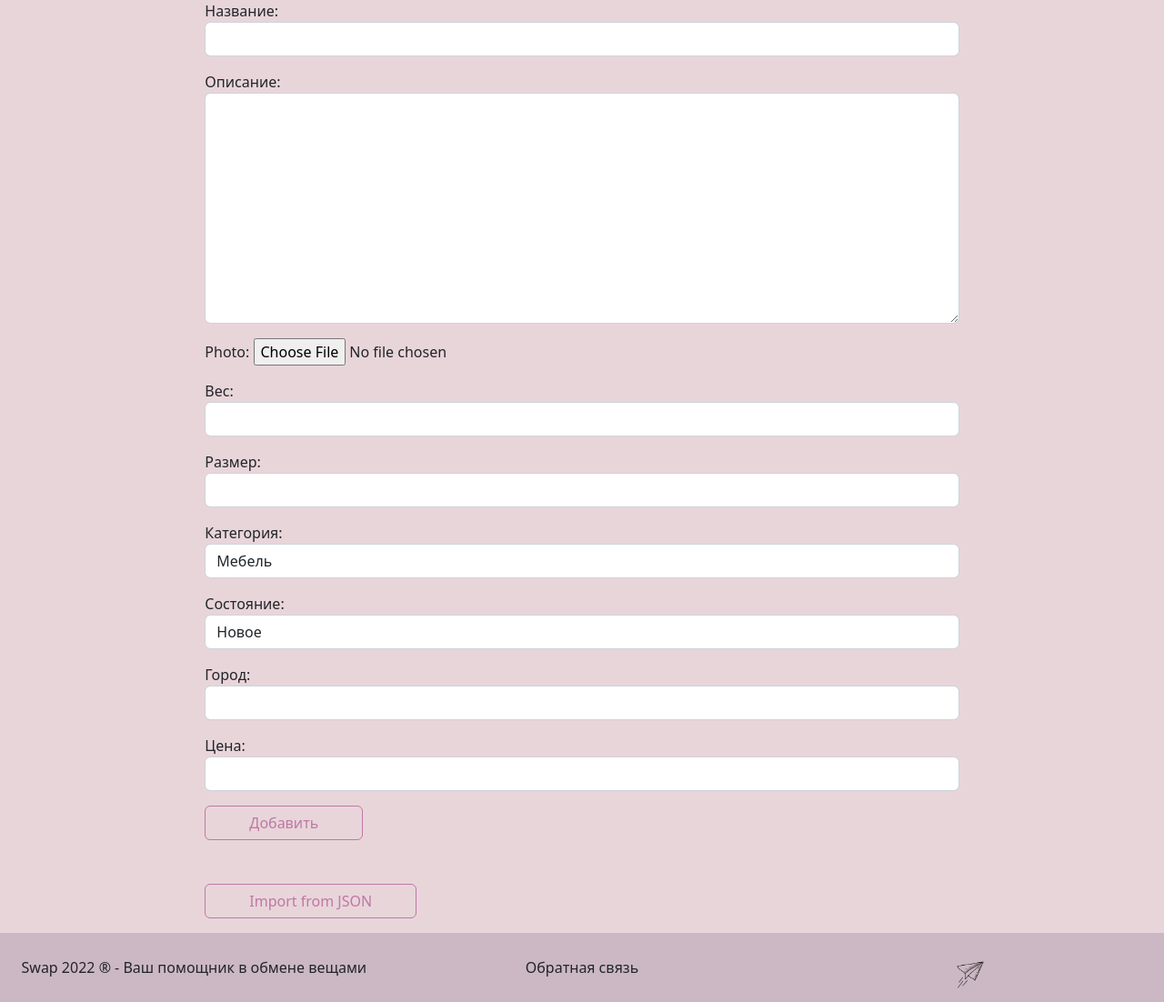
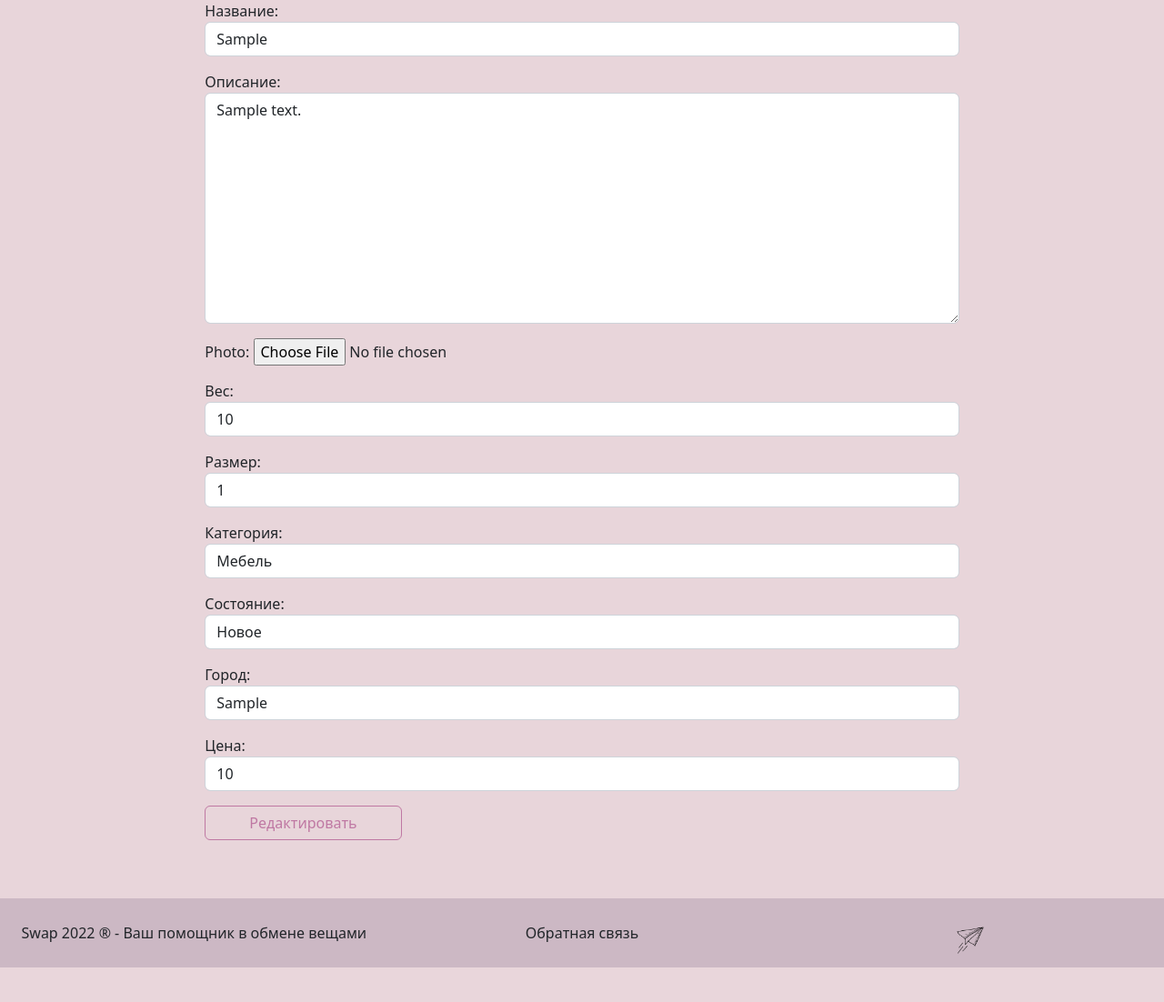
Before and after one commit to moevm/nosql2h22-swap, a Django app: template exchange_site/swap/templates/edit_offer.html in a window 1280 px wide; the page is wider, and only the part inside the window is pictured. Shown: the part 66-1168 px from the top of that part at 91% size. After the commit the page ends 1130 px from the top of that part, so only its background shows below. Run offline with Django 4.2, Linux system fonts and the light colour scheme; tables that the repository leaves empty hold one stand-in row (values such as "Sample post"); the template is opened without the code that fills it: values that come from a table or form of the project are taken from there, most other values are stand-ins (such as "Sample title", 1, 10 or a date in 2020); some web fonts are replaced.

Commit message:
finish edit

```diff
--- a/exchange_site/swap/templates/edit_offer.html
+++ b/exchange_site/swap/templates/edit_offer.html
@@ -15,35 +15,65 @@ Add offer
             <div class="col-lg-8 col-md-12">
               <form enctype="multipart/form-data" method="post">
                   {% csrf_token %}
-                  {{ form.non_form_errors }}
-                  {{form.as_p}}
+                  <p class="fieldWrapper">
+                      <label for="id_title">Название:</label>
+                      <input type="text" value={{offer.title}} name="title" class="form-control" required="" id="id_title">
+                  </p>
+                  <p class="fieldWrapper">
+                      <label for="id_description">Описание:</label>
+                      <textarea name="description" cols="40" rows="10" class="form-control" required="" id="id_description">{{offer.description}}</textarea>
+                  </p>
+                  <p>
+                        <label for="id_photo">Photo:</label>
+                        <input type="file" name="photo" accept="image/*" id="id_photo">
+                  </p>
+                  <p class="fieldWrapper">
+                        <label for="id_weight">Вес:</label>
+                        <input type="number" value={{offer.weight}} name="weight" class="form-control" required="" id="id_weight">
+                  </p>
+                  <p class="fieldWrapper">
+
+                        <label for="id_size">Размер:</label>
+                        <input type="number" value={{offer.size}} name="size" class="form-control" required="" id="id_size">
+                  </p>
+                  <p class="fieldWrapper">
+                            <label for="id_category">Категория:</label>
+                            <select name="category" class="form-control" id="id_category">
+                              <option value="Мебель">Мебель</option>
+
+                              <option value="Одежда">Одежда</option>
+
+                              <option value="Бытовая техника">Бытовая техника</option>
+
+                              <option value="Посуда">Посуда</option>
+
+                              <option value="Продукты">Продукты</option>
+                            </select>
+                  </p>
+                  <p class="fieldWrapper">
+                      <label for="id_state">Состояние:</label>
+                      <select name="state" class="form-control" id="id_state">
+                          <option value="Новое">Новое</option>
+
+                          <option value="Хорошее">Хорошее</option>
+
+                          <option value="Среднее">Среднее</option>
+
+                          <option value="Требует ремонта">Требует ремонта</option>
+                      </select>
+                  </p>
+                  <p class="fieldWrapper">
+                        <label for="id_city">Город:</label>
+                        <input type="text" value={{offer.city}} name="city" class="form-control" required="" id="id_city">
+                  </p>
+                  <p class="fieldWrapper">
+                        <label for="id_price">Цена:</label>
+                        <input type="number" value={{offer.price}} name="price" class="form-control" required="" id="id_price">
+                  </p>
                   <div class="mt-3 mb-5">
-                      <button type="submit" class="px-5 btn" style="color: rgb(191, 120, 163); border-style: solid; border-width: 0.5px; border-color: rgb(191, 120, 163);">Добавить</button>
+                      <button type="submit" class="px-5 btn" style="color: rgb(191, 120, 163); border-style: solid; border-width: 0.5px; border-color: rgb(191, 120, 163);">Редактировать</button>
                   </div>
               </form>
-              <button type="button" class="px-5 btn" style="color: rgb(191, 120, 163); border-style: solid; border-width: 0.5px; border-color: rgb(191, 120, 163);" data-bs-toggle="modal" data-bs-target="#exampleModal">
-                Import from JSON
-              </button>
-              <div class="modal fade" id="exampleModal" tabindex="-1" aria-labelledby="exampleModalLabel" aria-hidden="true">
-                <div class="modal-dialog">
-                  <div class="modal-content">
-                    <div class="modal-header">
-                      <h5 class="modal-title" id="exampleModalLabel">Импорт</h5>
-                      <button type="button" class="btn-close reg-button" data-bs-dismiss="modal" aria-label="Close"></button>
-                    </div>
-                    <form enctype="multipart/form-data" action="{% url 'import_offer_from_json' %}" method="post">
-                        {% csrf_token %}
-                        <input name="file" type="file">
-                    <div class="modal-body">
-                    </div>
-                    <div class="modal-footer">
-                      <button type="button" class="btn reg-button" data-bs-dismiss="modal">Закрыть</button>
-                      <button type="submit" class="btn reg-button">Импортировать</button>
-                    </div>
-                </form>
-                  </div>
-                </div>
-              </div>
             </div>
             <div class="col-lg-2"></div>
         </div>
```
